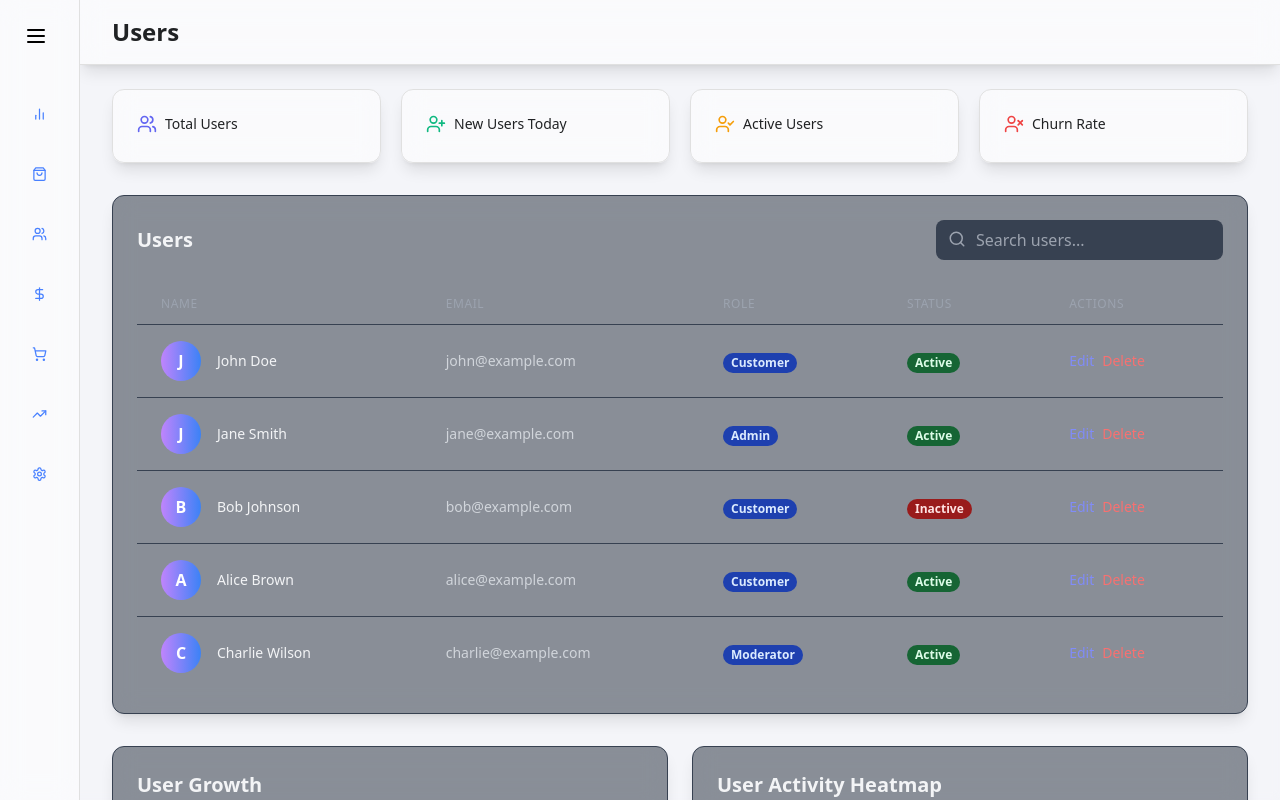
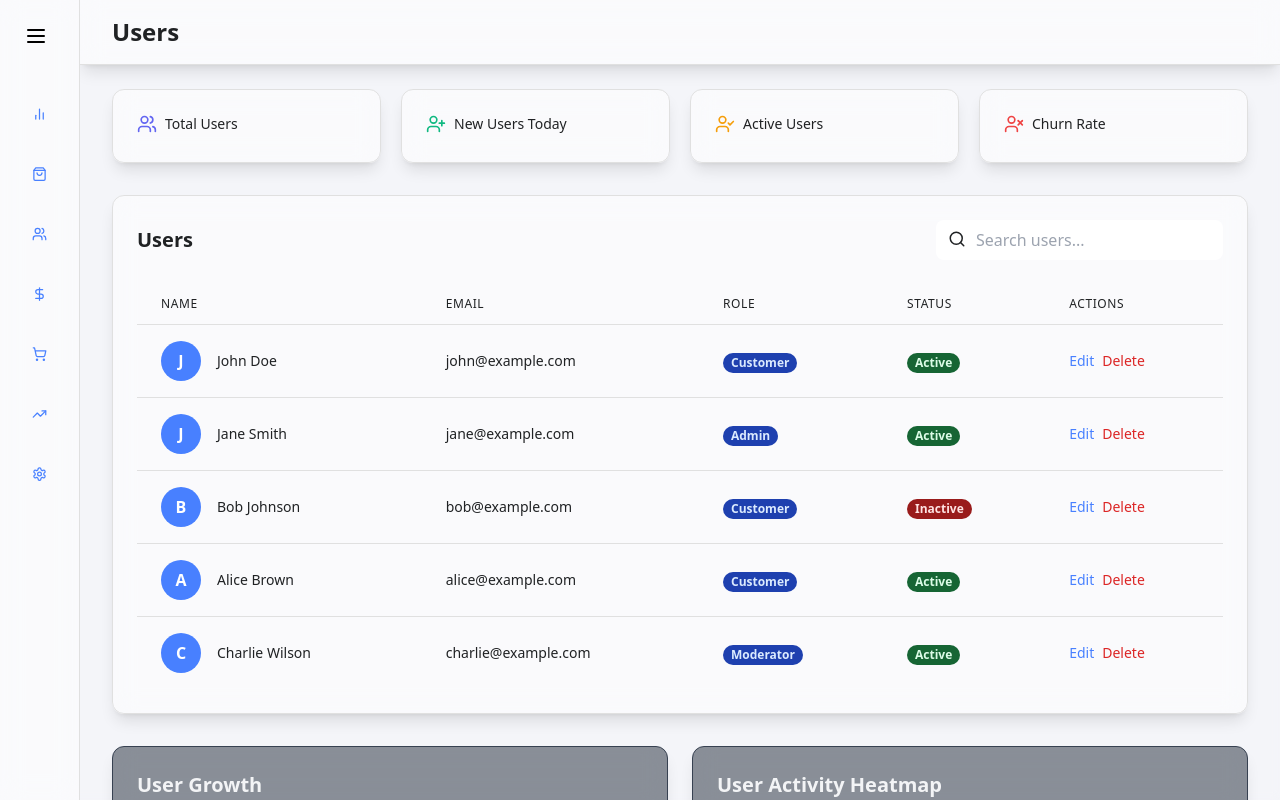
Before and after one commit to mazherx/Admin-Dashboard, a React (Vite) app: page /users in a window 1280 px wide. Built offline with nearby package versions, Linux system fonts and the light colour scheme.

Commit message:
12-oct changes

```diff
--- a/src/componets/users/UsersTable.jsx
+++ b/src/componets/users/UsersTable.jsx
@@ -25,48 +25,48 @@ const UsersTable = () => {
 
 	return (
 		<motion.div
-			className='bg-gray-800 bg-opacity-50 backdrop-blur-md shadow-lg rounded-xl p-6 border border-gray-700'
+			className='bg-white bg-opacity-50 backdrop-blur-md shadow-lg rounded-xl p-6 border border-border-color'
 			initial={{ opacity: 0, y: 20 }}
 			animate={{ opacity: 1, y: 0 }}
 			transition={{ delay: 0.2 }}
 		>
 			<div className='flex justify-between items-center mb-6'>
-				<h2 className='text-xl font-semibold text-gray-100'>Users</h2>
+				<h2 className='text-xl font-semibold text-custom-gray'>Users</h2>
 				<div className='relative'>
 					<input
 						type='text'
 						placeholder='Search users...'
-						className='bg-gray-700 text-white placeholder-gray-400 rounded-lg pl-10 pr-4 py-2 focus:outline-none focus:ring-2 focus:ring-blue-500'
+						className='bg-white text-custom-gray placeholder-gray-400 rounded-lg pl-10 pr-4 py-2 focus:outline-none focus:ring-2 focus:ring-blue-500'
 						value={searchTerm}
 						onChange={handleSearch}
 					/>
-					<Search className='absolute left-3 top-2.5 text-gray-400' size={18} />
+					<Search className='absolute left-3 top-2.5 text-custom-gray' size={18} />
 				</div>
 			</div>
 
 			<div className='overflow-x-auto'>
-				<table className='min-w-full divide-y divide-gray-700'>
+				<table className='min-w-full divide-y divide-border-color'>
 					<thead>
 						<tr>
-							<th className='px-6 py-3 text-left text-xs font-medium text-gray-400 uppercase tracking-wider'>
+							<th className='px-6 py-3 text-left text-xs font-medium text-custom-gray uppercase tracking-wider'>
 								Name
 							</th>
-							<th className='px-6 py-3 text-left text-xs font-medium text-gray-400 uppercase tracking-wider'>
+							<th className='px-6 py-3 text-left text-xs font-medium text-custom-gray uppercase tracking-wider'>
 								Email
 							</th>
-							<th className='px-6 py-3 text-left text-xs font-medium text-gray-400 uppercase tracking-wider'>
+							<th className='px-6 py-3 text-left text-xs font-medium text-custom-gray uppercase tracking-wider'>
 								Role
 							</th>
-							<th className='px-6 py-3 text-left text-xs font-medium text-gray-400 uppercase tracking-wider'>
+							<th className='px-6 py-3 text-left text-xs font-medium text-custom-gray uppercase tracking-wider'>
 								Status
 							</th>
-							<th className='px-6 py-3 text-left text-xs font-medium text-gray-400 uppercase tracking-wider'>
+							<th className='px-6 py-3 text-left text-xs font-medium text-custom-gray uppercase tracking-wider'>
 								Actions
 							</th>
 						</tr>
 					</thead>
 
-					<tbody className='divide-y divide-gray-700'>
+					<tbody className='divide-y divide-border-color'>
 						{filteredUsers.map((user) => (
 							<motion.tr
 								key={user.id}
@@ -77,18 +77,18 @@ const UsersTable = () => {
 								<td className='px-6 py-4 whitespace-nowrap'>
 									<div className='flex items-center'>
 										<div className='flex-shrink-0 h-10 w-10'>
-											<div className='h-10 w-10 rounded-full bg-gradient-to-r from-purple-400 to-blue-500 flex items-center justify-center text-white font-semibold'>
+											<div className='h-10 w-10 rounded-full bg-chart-color flex items-center justify-center text-white font-semibold'>
 												{user.name.charAt(0)}
 											</div>
 										</div>
 										<div className='ml-4'>
-											<div className='text-sm font-medium text-gray-100'>{user.name}</div>
+											<div className='text-sm font-medium text-custom-gray'>{user.name}</div>
 										</div>
 									</div>
 								</td>
 
 								<td className='px-6 py-4 whitespace-nowrap'>
-									<div className='text-sm text-gray-300'>{user.email}</div>
+									<div className='text-sm text-custom-gray'>{user.email}</div>
 								</td>
 								<td className='px-6 py-4 whitespace-nowrap'>
 									<span className='px-2 inline-flex text-xs leading-5 font-semibold rounded-full bg-blue-800 text-blue-100'>
@@ -109,8 +109,8 @@ const UsersTable = () => {
 								</td>
 
 								<td className='px-6 py-4 whitespace-nowrap text-sm text-gray-300'>
-									<button className='text-indigo-400 hover:text-indigo-300 mr-2'>Edit</button>
-									<button className='text-red-400 hover:text-red-300'>Delete</button>
+									<button className='text-chart-color hover:text-indigo-300 mr-2'>Edit</button>
+									<button className='text-red-600 hover:text-red-300'>Delete</button>
 								</td>
 							</motion.tr>
 						))}
--- a/src/pages/OrdersPage.jsx
+++ b/src/pages/OrdersPage.jsx
@@ -18,7 +18,7 @@ const orderStats = {
 
 const OrdersPage = () => {
   return (
-    <div className='flex-1 relative z-10 overflow-auto'>
+    <div className='flex-1 relative z-10 overflow-auto text-custom-gray'>
       <Header title={"Orders"} />
 
       <main className='max-w-7xl mx-auto py-6 px-4 lg:px-8'>
```
